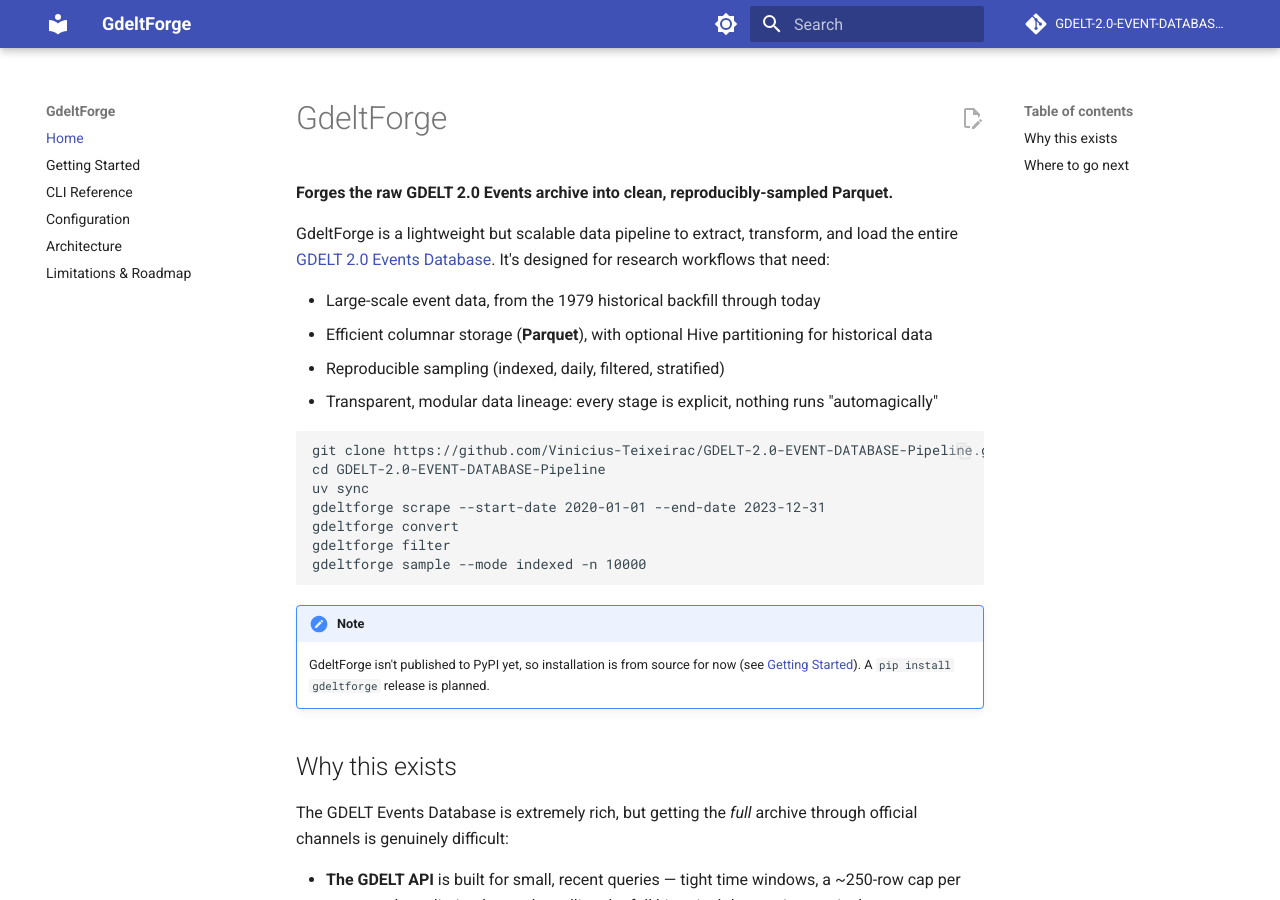
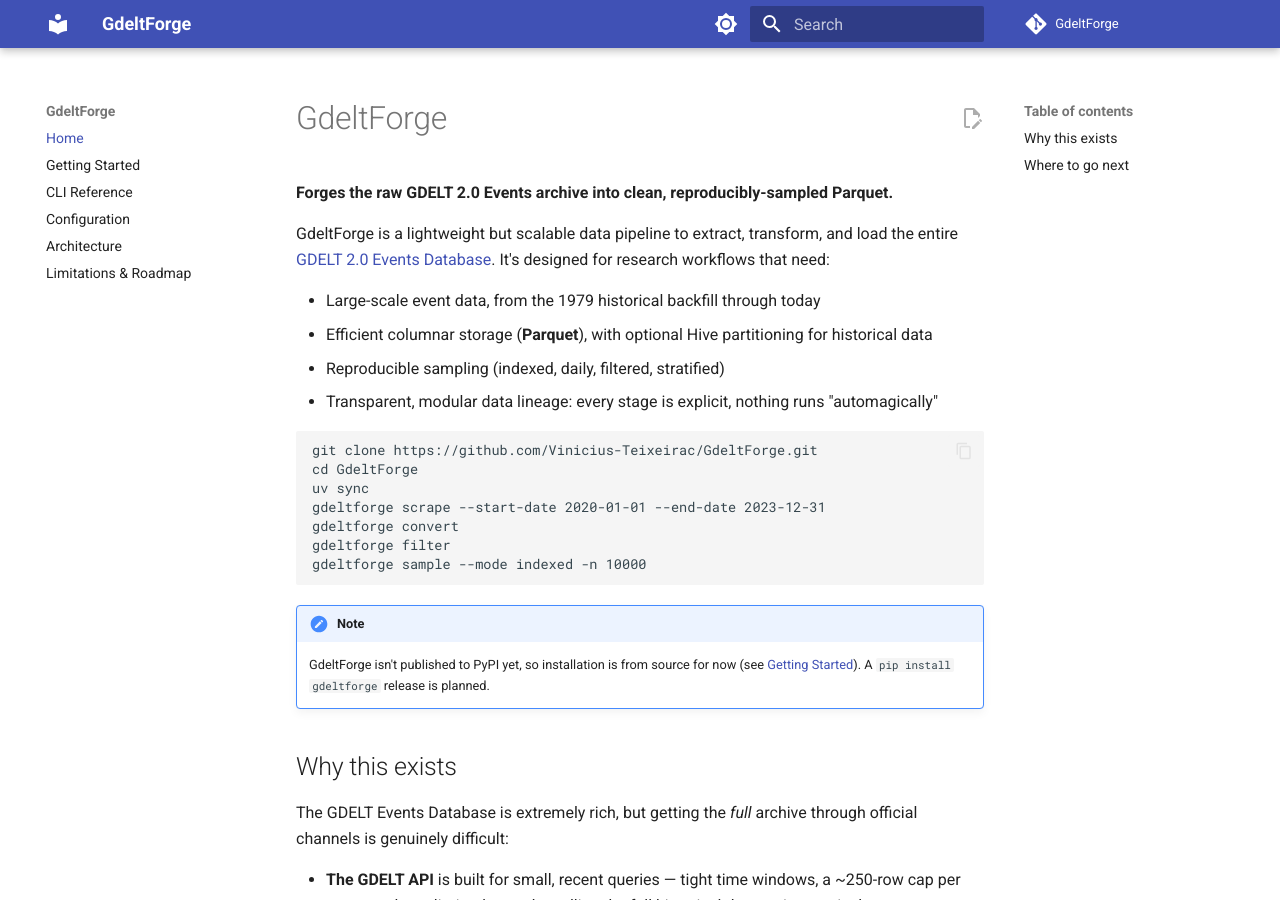
Before and after one commit to Vinicius-Teixeirac/GdeltForge, an MkDocs documentation site: the page built from docs/index.md, in a window 1280 px wide and 900 px high. Built offline with MkDocs 1.6.1 and Material for MkDocs 9.7.7, drawn with Linux system fonts in a browser that asks for light colours; comment, search, counter and statistics services are not loaded.

Commit message:
chore: update repo references after GitHub rename to GdeltForge
The GitHub repository was renamed from
GDELT-2.0-EVENT-DATABASE-Pipeline to GdeltForge. Update the clone
URLs in the docs, mkdocs.yml's repo_url/repo_name, and the README's
documentation link to match.

````diff
--- a/docs/index.md
+++ b/docs/index.md
@@ -10,8 +10,8 @@
 - Transparent, modular data lineage: every stage is explicit, nothing runs "automagically"
 
 ```
-git clone https://github.com/Vinicius-Teixeirac/GDELT-2.0-EVENT-DATABASE-Pipeline.git
-cd GDELT-2.0-EVENT-DATABASE-Pipeline
+git clone https://github.com/Vinicius-Teixeirac/GdeltForge.git
+cd GdeltForge
 uv sync
 gdeltforge scrape --start-date 2020-01-01 --end-date 2023-12-31
 gdeltforge convert
--- a/mkdocs.yml
+++ b/mkdocs.yml
@@ -1,7 +1,7 @@
 site_name: GdeltForge
 site_description: Forges the raw GDELT 2.0 Events archive into clean, reproducibly-sampled Parquet datasets
-repo_url: https://github.com/Vinicius-Teixeirac/GDELT-2.0-EVENT-DATABASE-Pipeline
-repo_name: GDELT-2.0-EVENT-DATABASE-Pipeline
+repo_url: https://github.com/Vinicius-Teixeirac/GdeltForge
+repo_name: GdeltForge
 edit_uri: edit/main/docs/
 
 theme:
````
Also changed, not shown: README.md (+1 -1 lines), docs/getting-started.md (+2 -2 lines).
